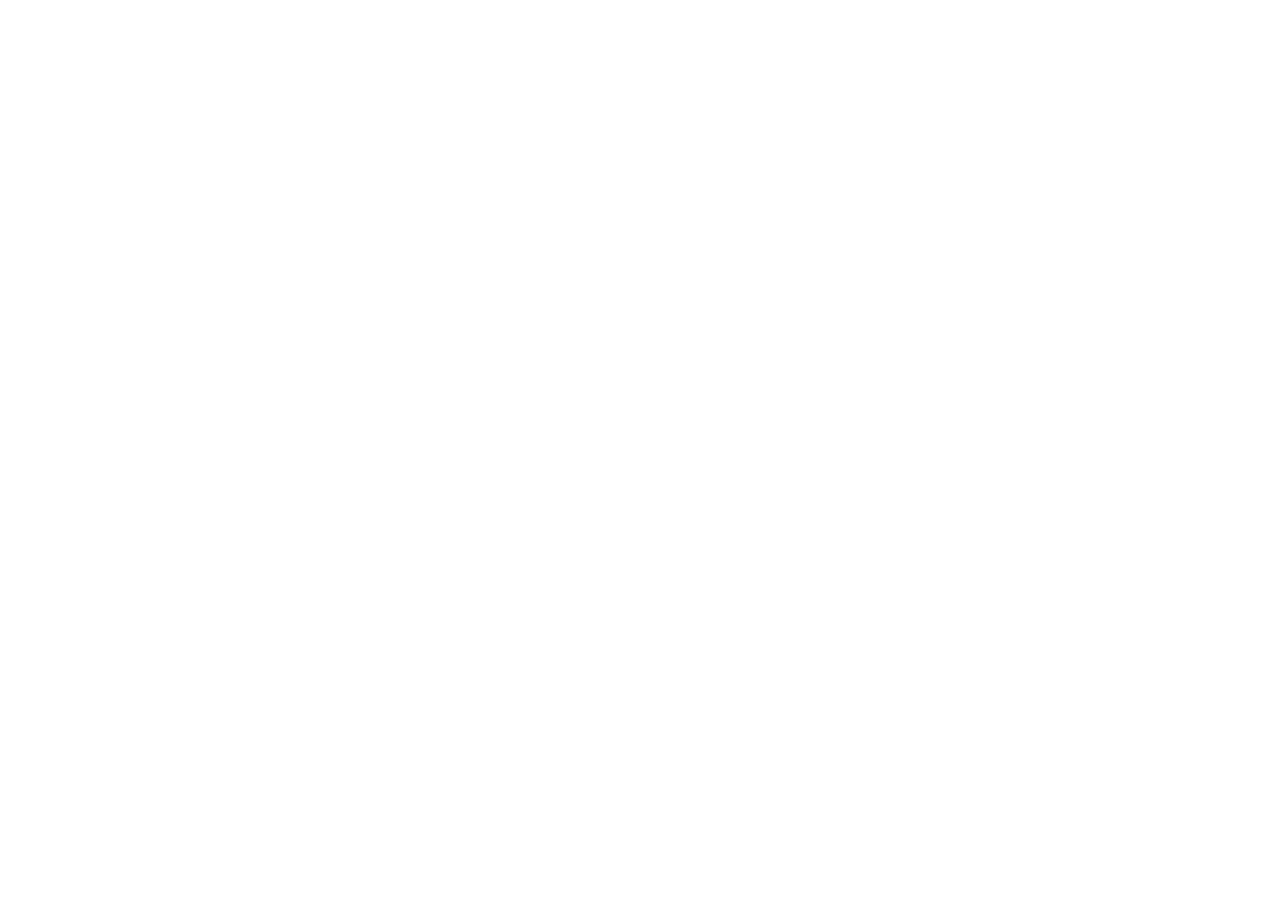
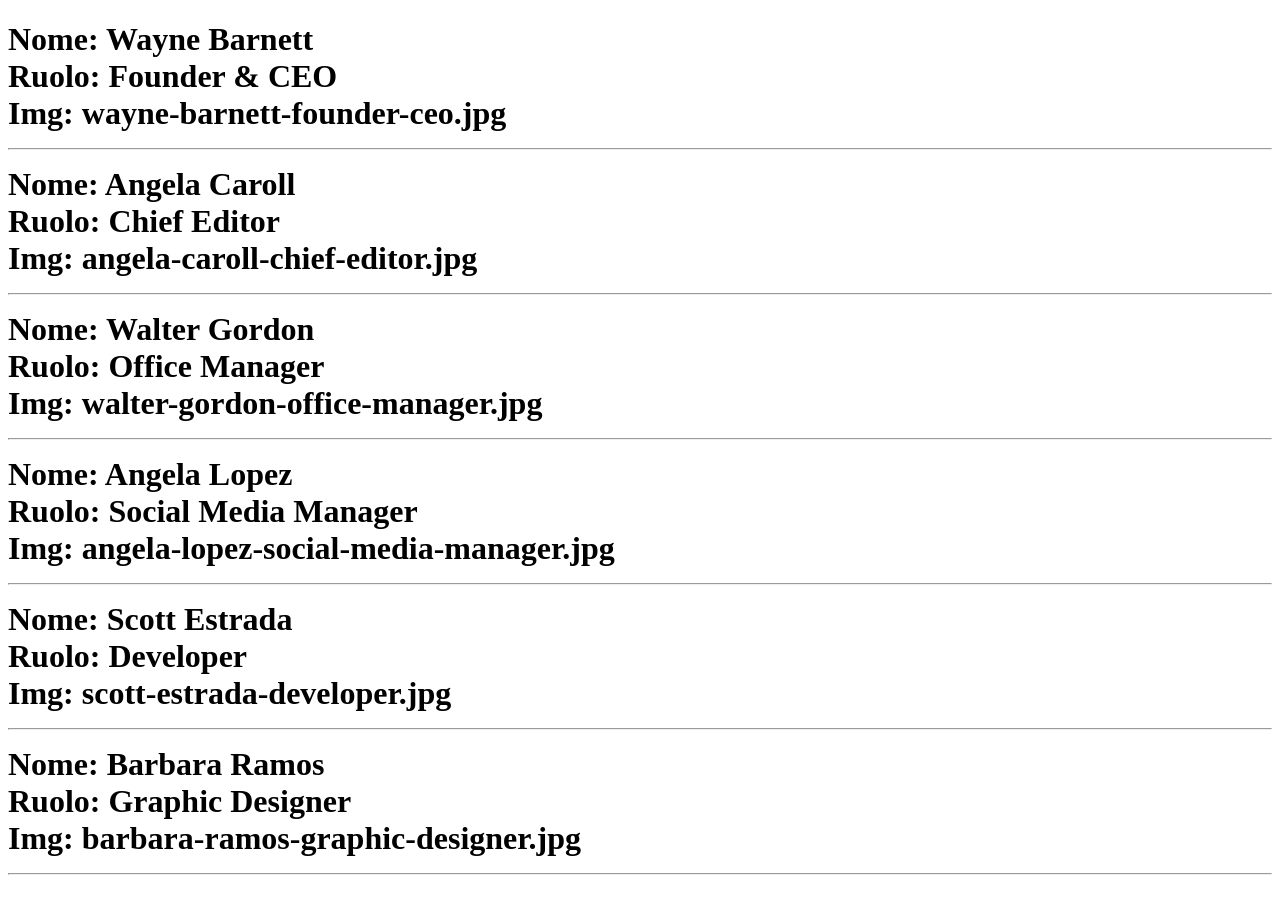
Before and after one commit to Lolloc99/js-our-team, a plain HTML site: page index.html in a window 1280 px wide. Before the commit the page ends 800 px from the top, so only its background shows below. Drawn offline with Linux system fonts and the light colour scheme.

Commit message:
Milestone 2 completata

```diff
--- a/index.html
+++ b/index.html
@@ -7,7 +7,7 @@
     <title>Our Team</title>
 </head>
 <body>
-
+    <h1 id="infoTeam"></h1>
 
     <script src="js/script.js" type="text/javascript"></script>
 </body>
--- a/js/script.js
+++ b/js/script.js
@@ -65,4 +65,7 @@ let userInfo = "";
 for (let i = 0; i < team.length; i++) {
     userInfo = team[i];
     console.log(userInfo.name, userInfo.role, userInfo.image);
+
+    const print = document.getElementById("infoTeam");
+    print.innerHTML += `${"Nome: "} ${userInfo.name} <br> ${"Ruolo: "} ${userInfo.role} <br> ${"Img: "} ${userInfo.image} <br><hr>`;
 }
```
